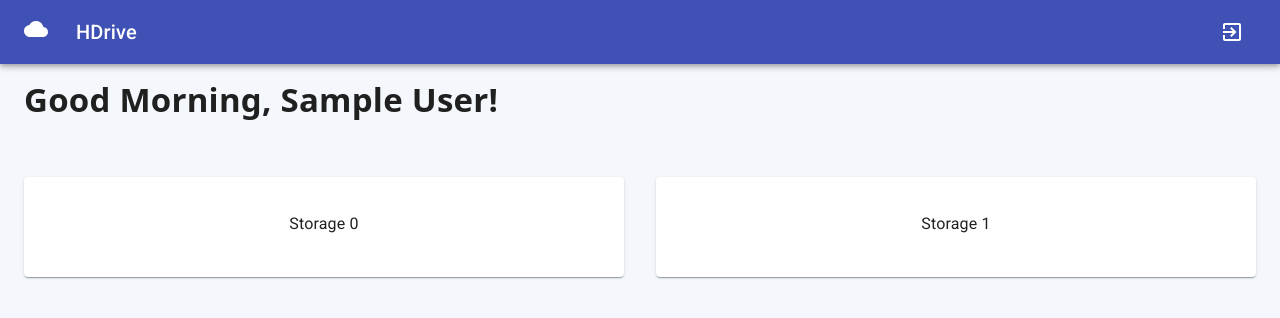
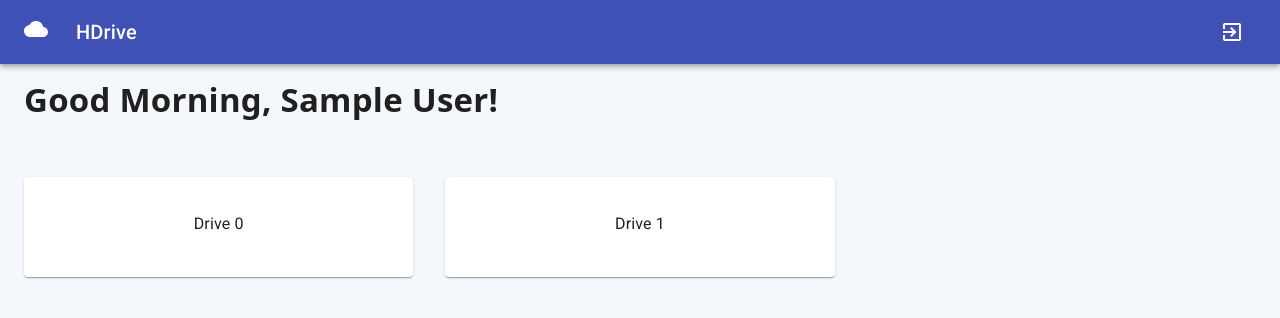
Before and after one commit to Harsh-Tuwar/HDrive, a React (Create React App) app: page /drives in a window 1280 px wide. Shown: the top 318 px of the page. Built offline with nearby package versions, Linux system fonts and the light colour scheme; no server answers; sample sign-in values are in the browser's storage.

Commit message:
I think multiDB is working

```diff
--- a/src/components/home/Drives.jsx
+++ b/src/components/home/Drives.jsx
@@ -4,6 +4,7 @@ import { Greetings } from "./index";
 import { setProject } from "../../redux/modules/project/projectActions";
 import { connect } from "react-redux";
 import PropTypes from "prop-types";
+import { updateFolder } from "../../redux/modules/folder/folderActions";
 
 const useStyles = makeStyles((theme) => ({
 	root: {
@@ -20,7 +21,7 @@ const useStyles = makeStyles((theme) => ({
 	}
 }));
 
-const Drives = ({ setProject, history, project, folder }) => {
+const Drives = ({ setProject, history, project, folder, updateFolder }) => {
 	const classes = useStyles();
 
 	if (project.currentProject != null) {
@@ -31,10 +32,14 @@ const Drives = ({ setProject, history, project, folder }) => {
 		folder.childFiles = [];
 	}
 
+	React.useEffect(() => {
+		updateFolder();
+	}, []);
+
 	const handleProjectSelect = (i) => {
 		if (i != null) {
 			setProject(i);
-			history.push(`drives/${i}/dash/root_folder`);
+			history.push(`drives/${i}/dash/drive_root`);
 		}
 	};
 
@@ -43,23 +48,23 @@ const Drives = ({ setProject, history, project, folder }) => {
 			<CssBaseline />
 			<Greetings />
 			<Grid container direction="row" spacing={4} className={classes.root}>
-				<Grid item xs={12} md={6}>
+				<Grid item xs={6} md={4}>
 					<Card className={classes.card} onClick={() => handleProjectSelect(0)}>
 						<CardActionArea >
 							<CardContent>
 								<Typography gutterBottom variant="body1" color="textPrimary" component="p">
-									Storage 0
+									Drive 0
 								</Typography>
 							</CardContent>
 						</CardActionArea>
 					</Card>
 				</Grid>
-				<Grid item xs={12} md={6}>
+				<Grid item xs={6} md={4}>
 					<Card className={classes.card} onClick={() => handleProjectSelect(1)}>
 						<CardActionArea>
 							<CardContent>
 								<Typography gutterBottom variant="body1" color="textPrimary" component="p">
-									Storage 1
+									Drive 1
 								</Typography>
 							</CardContent>
 						</CardActionArea>
@@ -74,7 +79,8 @@ Drives.propTypes = {
 	setProject: PropTypes.func.isRequired,
 	history: PropTypes.object.isRequired,
 	project: PropTypes.object.isRequired,
-	folder: PropTypes.object.isRequired
+	folder: PropTypes.object.isRequired,
+	updateFolder: PropTypes.func.isRequired
 };
 
 const mapStateToProps = state => ({
@@ -84,5 +90,5 @@ const mapStateToProps = state => ({
 
 export default connect(
 	mapStateToProps,
-	{ setProject }
+	{ setProject, updateFolder }
 )(Drives);
--- a/src/components/home/Folder.jsx
+++ b/src/components/home/Folder.jsx
@@ -24,7 +24,7 @@ const Folder = ({ folder }) => {
 			className={classes.btn}
 			startIcon={<FolderIcon />}
 			component={Link}
-			to={`drives/0/dash/${folder.id}`}
+			to={`${folder.id}`}
 		>
 			{(folder.name.length > 29) ? folder.name.slice(0, 25).concat("...") : folder.name}
 		</Button>
--- a/src/components/home/MyBreadCrumbs.jsx
+++ b/src/components/home/MyBreadCrumbs.jsx
@@ -9,9 +9,9 @@ const MyBreadCrumbs = ({ currentFolder, project }) => {
 		return;
 	};
 
-	const rootFolder = { id: "root_folder", name: "Root", path: [] };
-	const route = (!currentFolder?.name) ? "/" : `drives/${project.currentProject}/dash/${currentFolder.id}`;
-	const name = currentFolder?.name ?? "Root";
+	const rootFolder = { id: "drive_root", name: "Drive Root", path: [] };
+	const route = (!currentFolder?.name) ? `drives/${project.currentProject}/dash/${currentFolder.id}` : "/drives";
+	const name = currentFolder?.name ?? "Drive Root";
 	let path = currentFolder === rootFolder ? [] : [];
 
 	if (currentFolder) path = [...path, ...currentFolder.path];
@@ -21,7 +21,7 @@ const MyBreadCrumbs = ({ currentFolder, project }) => {
 			{path.map((folder, index) => {
 				return <Link
 					key={index}
-					to={`drives/0/dash/${folder.id}`}
+					to={`${folder.id}`}
 					onClick={handleClick}
 					aria-current="page"
 				>
--- a/src/redux/modules/folder/folderActions.js
+++ b/src/redux/modules/folder/folderActions.js
@@ -15,7 +15,7 @@ export const updateFolder = (folderID = null) => (dispatch, getState) => {
 
 	if (!database.folders) return;
 
-	if (folderID && folderID != "root_folder") {
+	if (folderID && folderID != "drive_root") {
 		database.folders
 			.doc(folderID)
 			.get()
--- a/src/redux/modules/folder/folderReducer.js
+++ b/src/redux/modules/folder/folderReducer.js
@@ -7,7 +7,7 @@ const initialState = {
 	childFiles: []
 };
 
-const ROOT_FOLDER = { name: "Root", id: "root_folder", path: [] };
+const ROOT_FOLDER = { name: "Drive Root", id: "drive_root", path: [] };
 
 export default (state = initialState, action) => {
 	switch (action.type) {
--- a/src/redux/store/config.js
+++ b/src/redux/store/config.js
@@ -33,7 +33,7 @@ const config = (preloadState) => {
 		preloadState,
 		compose(
 			applyMiddleware(...middlewares),
-			// (useDevTools) ? window.__REDUX_DEVTOOLS_EXTENSION__ && window.__REDUX_DEVTOOLS_EXTENSION__() : null
+			(process.env.NODE_ENV === "development") ? window.__REDUX_DEVTOOLS_EXTENSION__ && window.__REDUX_DEVTOOLS_EXTENSION__() : null
 		)
 	);
 };
--- a/src/utils/index.js
+++ b/src/utils/index.js
@@ -30,11 +30,6 @@ export const checkAuthToken = async (store) => {
 				type: SET_CURRENT_USER,
 				payload: u
 			});
-
-			store.dispatch({
-				type: UPDATE_FOLDER,
-				payload: null
-			});
 		} else {
 			await auth.signOut();
 		}
```
